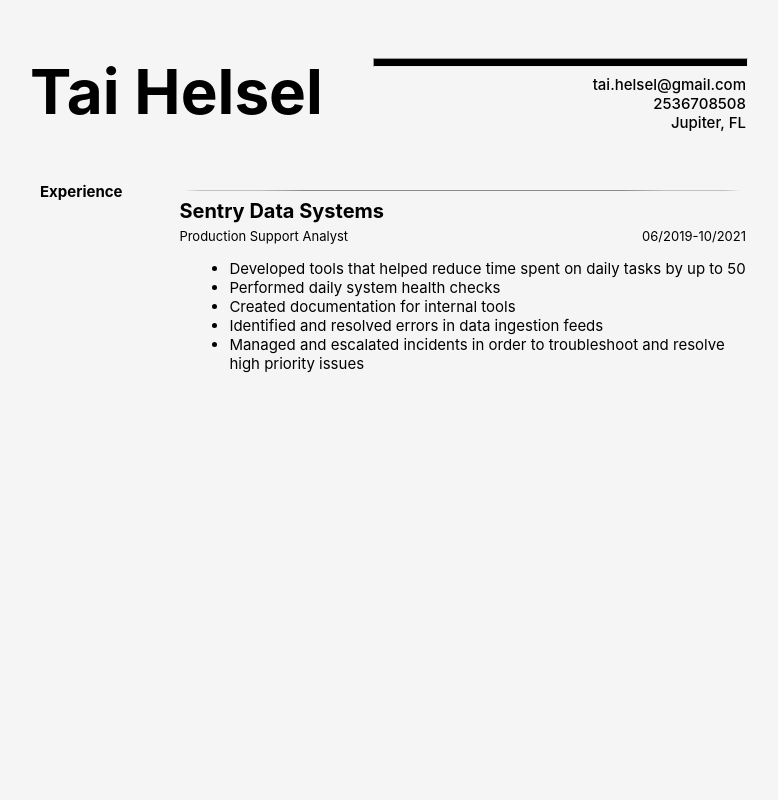
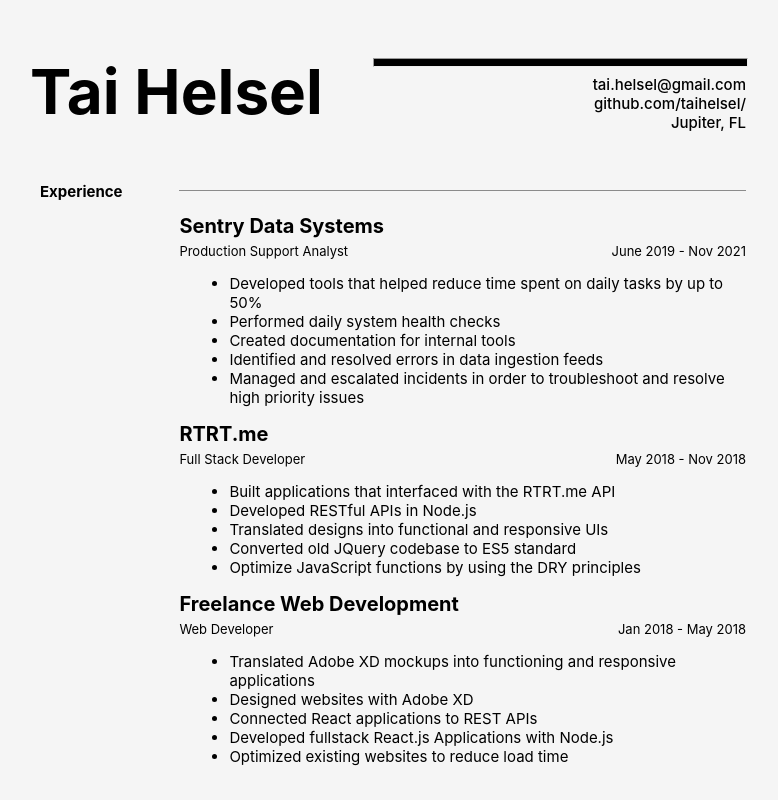
Before and after one commit to taihelsel/portfolio2, a React (Create React App) app: page / in a window 1280 px wide. Shown: the whole page, without its empty margins (20-798 px from the left). Built offline with nearby package versions, Linux system fonts and the light colour scheme.

Commit message:
dynamically loading experience to resume. added github and contact to resume

```diff
--- a/src/Sections/ResumeBuilder/ResumeBuilder.css
+++ b/src/Sections/ResumeBuilder/ResumeBuilder.css
@@ -15,7 +15,10 @@
 .resume-side-offset {
     margin: 0 50px;
 }
+
+
 /*RESUME HEADER*/
+
 .resume-head {
     display: flex;
     flex-direction: row;
@@ -50,7 +53,10 @@
     height: 7px;
     background-color: black;
 }
+
+
 /*RESUME SECTION*/
+
 .resume-section {
     display: flex;
     flex-direction: row;
@@ -72,7 +78,6 @@
 
 .resume-section-splitter {
     width: 100%;
-    border-radius: 50%;
     background-color: var(--grey);
     border: none;
     height: 1px;
@@ -84,6 +89,10 @@
     list-style: none;
     margin: 0;
     padding: 0;
+}
+
+.resume-section-content-item {
+    margin-top: 15px;
 }
 
 .resume-job-company {
@@ -114,3 +123,8 @@
     font-size: var(--fs-s);
     list-style: disc;
 }
+
+.resume-job-desc li {
+    font-size: var(--fs-s);
+    font-weight: 400;
+}
--- a/src/Sections/ResumeBuilder/ResumeBuilder.js
+++ b/src/Sections/ResumeBuilder/ResumeBuilder.js
@@ -2,7 +2,7 @@ import "./ResumeBuilder.css"
 import html2canvas from "html2canvas";
 import { jsPDF } from "jspdf";
 import { useEffect } from "react";
-
+import { experience, contact } from "../../portfolioInfo";
 const captureElement = () => {
     const x = document.getElementById("resume");
     html2canvas(x).then(canvas => {
@@ -19,17 +19,38 @@ function ResumeBuilder() {
     useEffect(() => {
         captureElement();
     }, [])
+    const loadResumeJobDesc = (desc) => {
+        return desc.map(x => {
+            return <li>{x}</li>
+        })
+    }
+    const loadResumeExperience = () => {
+        return experience.map(({ company, title, date, desc }, index) => {
+            return (
+                <li className="resume-section-content-item">
+                    <h2 className="resume-job-company">{company}</h2>
+                    <div className="resume-job-title">
+                        <h3>{title}</h3>
+                        <h3>{date}</h3>
+                    </div>
+                    <ul className="resume-job-desc">
+                        {loadResumeJobDesc(desc)}
+                    </ul>
+                </li>
+            )
+        })
+    }
     return (
         <section id="ResumeBuilder">
             <div id="container"></div>
             <div id="resume">
                 <div className="resume-head resume-side-offset">
-                    <h1>Tai Helsel</h1>
+                    <h1>{contact.firstname}&nbsp;{contact.lastname}</h1>
                     <div className="resume-contact">
                         <hr />
-                        <h3>tai.helsel@gmail.com</h3>
-                        <h3>2536708508</h3>
-                        <h3>Jupiter, FL</h3>
+                        <h3>{contact.email}</h3>
+                        <h3>{contact.github}</h3>
+                        <h3>{contact.location}</h3>
                     </div>
                 </div>
                 <div className="resume-section resume-side-offset">
@@ -38,20 +59,7 @@ function ResumeBuilder() {
                     </div>
                     <ul className="resume-section-content">
                         <hr className="resume-section-splitter" />
-                        <li>
-                            <h2 className="resume-job-company">Sentry Data Systems</h2>
-                            <div className="resume-job-title">
-                                <h3>Production Support Analyst</h3>
-                                <h3>06/2019-10/2021</h3>
-                            </div>
-                            <ul className="resume-job-desc">
-                                <li>Developed tools that helped reduce time spent on daily tasks by up to 50</li>
-                                <li>Performed daily system health checks</li>
-                                <li>Created documentation for internal tools</li>
-                                <li>Identified and resolved errors in data ingestion feeds</li>
-                                <li>Managed and escalated incidents in order to troubleshoot and resolve high priority issues</li>
-                            </ul>
-                        </li>
+                        {loadResumeExperience()}
                     </ul>
                 </div>
             </div>
--- a/src/portfolioInfo.js
+++ b/src/portfolioInfo.js
@@ -3,6 +3,8 @@ module.exports = {
         firstname: "Tai",
         lastname: "Helsel",
         email: "tai.helsel@gmail.com",
+        github: "github.com/taihelsel/",
+        location: "Jupiter, FL",
         emailType: "local", //local or sever
     },
     about: "I enjoy utilizing JavaScript to build engaging full stack applications. Most recently, I've been connecting IOT devices with Node.js servers to solve real world problems.",
```
